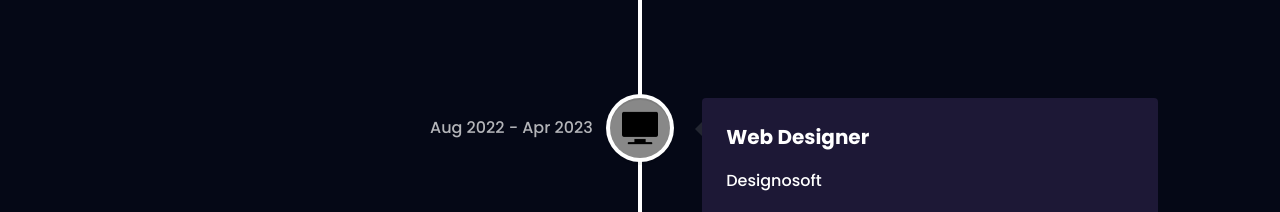
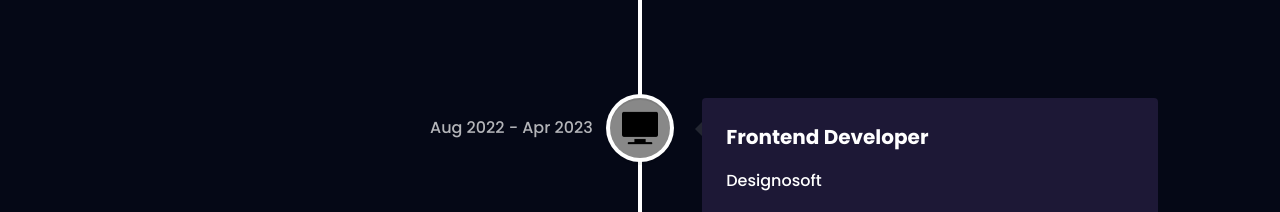
Before and after one commit to Riyaz-Github-Acc/portfolio, a React (Vite) app: page / in a window 1280 px wide. Shown: the part 2280-2492 px from the top of the page. Built offline with nearby package versions, Linux system fonts and the light colour scheme.

Commit message:
changes in experience

```diff
--- a/src/constants/index.js
+++ b/src/constants/index.js
@@ -169,7 +169,7 @@
     date: "Aug 2021 - Jul 2022",
   },
   {
-    title: "Web Designer",
+    title: "Frontend Developer",
     company_name: "Designosoft",
     date: "Aug 2022 - Apr 2023",
   },
```
